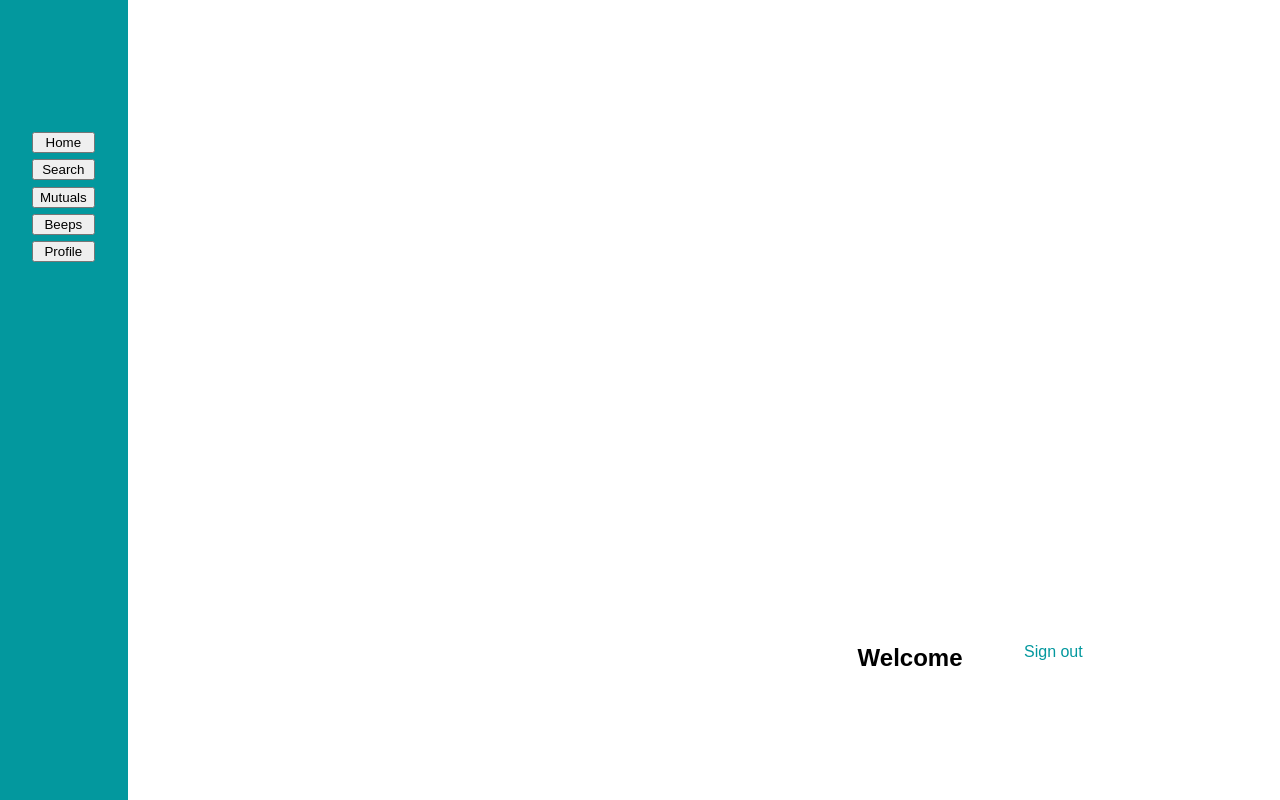
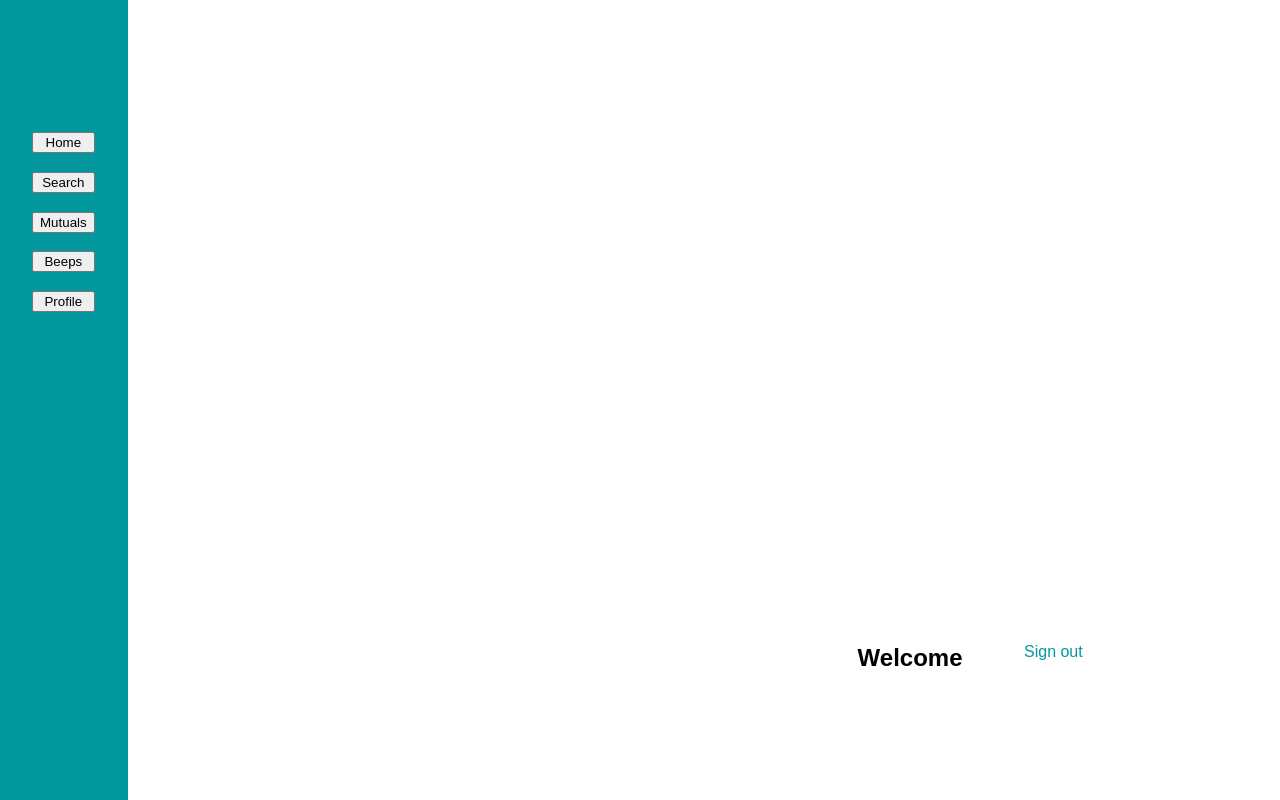
Before and after one commit to harvysdlc/meeps, a PHP site: page / in a window 1280 px wide. Run offline with PHP 8.4, Linux system fonts and the light colour scheme; the visitor is signed in with stand-in values (Sample User, id 1); data that the repository does not hold is empty.

Commit message:
margin 30

```diff
--- a/css/index.css
+++ b/css/index.css
@@ -31,7 +31,7 @@ body {
 }
 
 .navigation button{
-    margin-bottom: 10%;
+    margin-bottom: 30%;
 }
 
 .welcome{
```
